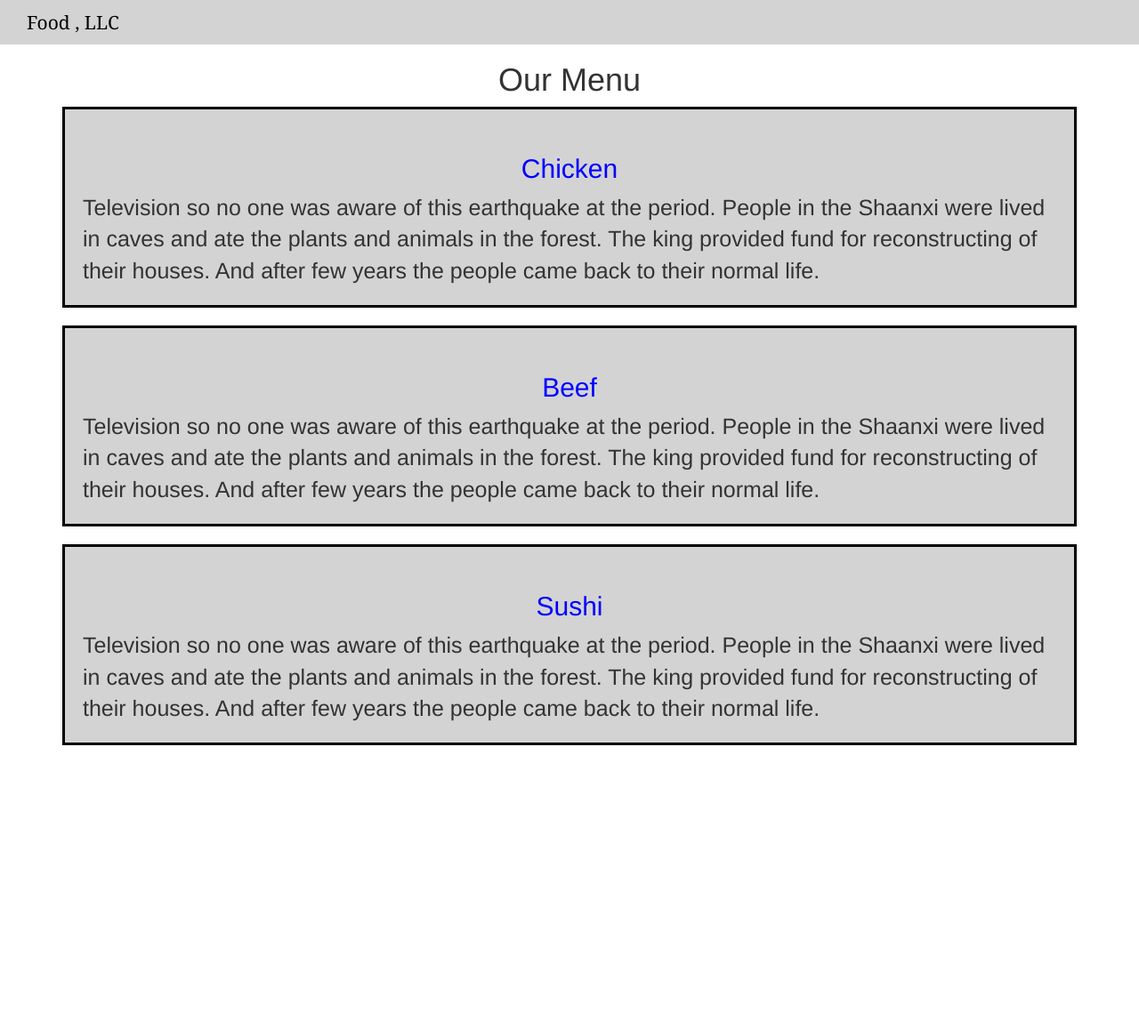
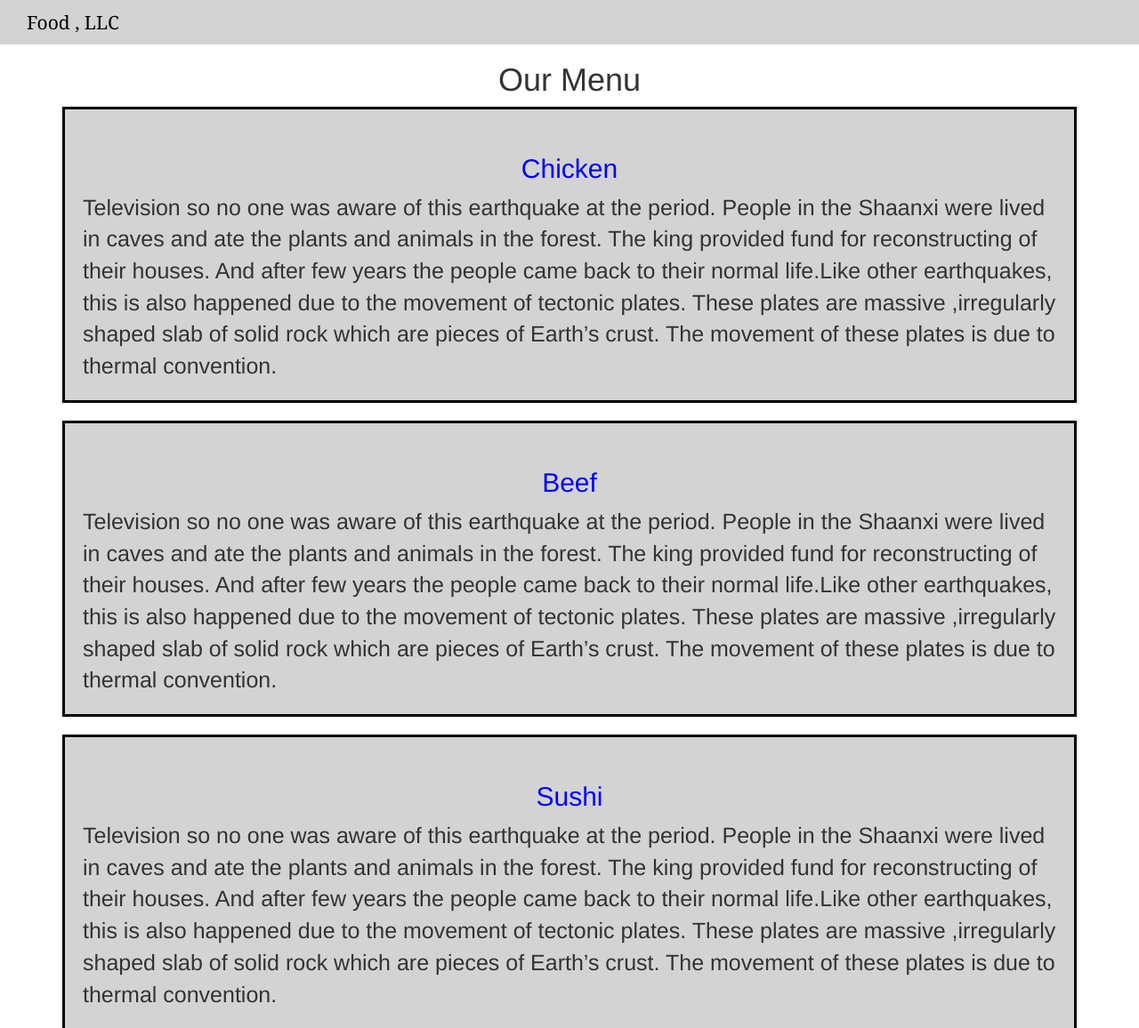
Before and after one commit to TharaniGanesh30/week2, a plain HTML site: page ass3/index.html in a window 1280 px wide. Shown: the top 1156 px of the page at 89% size. Before the commit the page ends 858 px from the top, so only its background shows below. Drawn offline with nearby package versions, Linux system fonts and the light colour scheme; a web font is replaced by a local one.

Commit message:
Update index.html

```diff
--- a/ass3/index.html
+++ b/ass3/index.html
@@ -56,18 +56,18 @@
              	<div class="col-md-12 col-sm-12 col-xs-12">
 
 
-            <h2>Chicken</h2><p>Television so no one was aware of this earthquake at the period. People in the Shaanxi were lived in caves and ate the plants and animals in the forest. The king provided fund for reconstructing of their houses. And after few years the people came back to their normal life.</p>
+            <h2>Chicken</h2><p>Television so no one was aware of this earthquake at the period. People in the Shaanxi were lived in caves and ate the plants and animals in the forest. The king provided fund for reconstructing of their houses. And after few years the people came back to their normal life.Like other earthquakes, this is also happened due to the movement of tectonic plates. These plates are massive ,irregularly shaped slab of solid rock which are pieces of Earth’s crust. The movement of these plates is due to thermal convention.</p>
           </div>
         </div>
          <div class="row my-container ">
           <div class="col-md-12 col-sm-12 col-xs-12">
-              <h2>Beef</h2><p>Television so no one was aware of this earthquake at the period. People in the Shaanxi were lived in caves and ate the plants and animals in the forest. The king provided fund for reconstructing of their houses. And after few years the people came back to their normal life.</p>
+              <h2>Beef</h2><p>Television so no one was aware of this earthquake at the period. People in the Shaanxi were lived in caves and ate the plants and animals in the forest. The king provided fund for reconstructing of their houses. And after few years the people came back to their normal life.Like other earthquakes, this is also happened due to the movement of tectonic plates. These plates are massive ,irregularly shaped slab of solid rock which are pieces of Earth’s crust. The movement of these plates is due to thermal convention.</p>
 
           </div>
         </div>
          <div class="row my-container">
           <div class="col-md-12 col-sm-12 col-xs-12">
-              <h2>Sushi</h2><p>Television so no one was aware of this earthquake at the period. People in the Shaanxi were lived in caves and ate the plants and animals in the forest. The king provided fund for reconstructing of their houses. And after few years the people came back to their normal life.</p>
+              <h2>Sushi</h2><p>Television so no one was aware of this earthquake at the period. People in the Shaanxi were lived in caves and ate the plants and animals in the forest. The king provided fund for reconstructing of their houses. And after few years the people came back to their normal life.Like other earthquakes, this is also happened due to the movement of tectonic plates. These plates are massive ,irregularly shaped slab of solid rock which are pieces of Earth’s crust. The movement of these plates is due to thermal convention.</p>
           </div>
         </div>
       </div>
```
